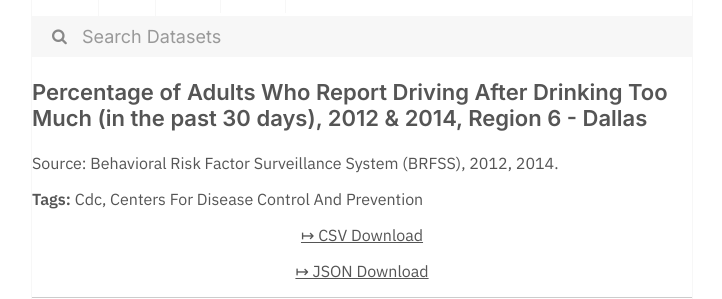
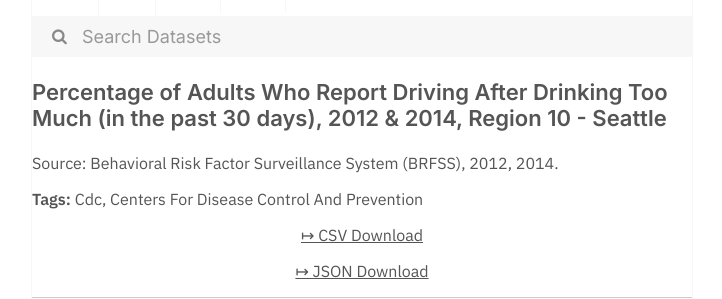
Before and after one commit to dayda-entities/centers-for-disease-control-and-prevention, a Jekyll site: the page built from _posts/2020-11-12-percentage-of-adults-who-repor.md, in a window 1280 px wide. Shown: the part 269-568 px from the top of the page, without its empty margins (278-1000 px from the left). Built offline with Jekyll 4.4.1, drawn with Linux system fonts in a browser that asks for light colours.

```diff
--- a/_posts/2020-11-12-percentage-of-adults-who-repor.md
+++ b/_posts/2020-11-12-percentage-of-adults-who-repor.md
@@ -1,17 +1,17 @@
 ---
 title: >-
   Percentage of Adults Who Report Driving After Drinking Too Much (in the past
-  30 days), 2012 & 2014, Region 6 - Dallas
-created: '2020-11-12T12:13:42.931923'
-modified: '2021-04-21T19:19:00.834817'
+  30 days), 2012 & 2014,  Region 10 - Seattle
+created: '2020-11-12T12:13:29.782447'
+modified: '2021-04-21T19:17:11.406415'
 state: active
 type: dataset
 tags:
   - Cdc
   - Centers For Disease Control And Prevention
 groups: []
-csv_url: 'https://data.cdc.gov/api/views/9w38-t35p/rows.csv?accessType=DOWNLOAD'
-json_url: 'https://data.cdc.gov/api/views/9w38-t35p/rows.json?accessType=DOWNLOAD'
+csv_url: 'https://data.cdc.gov/api/views/7zky-in8p/rows.csv?accessType=DOWNLOAD'
+json_url: 'https://data.cdc.gov/api/views/7zky-in8p/rows.json?accessType=DOWNLOAD'
 layout: post
 
 ---
```
